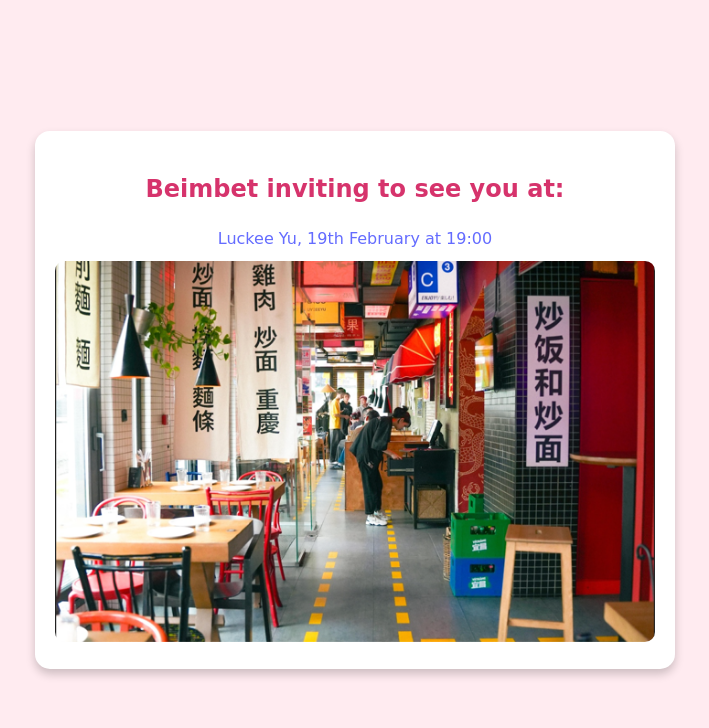
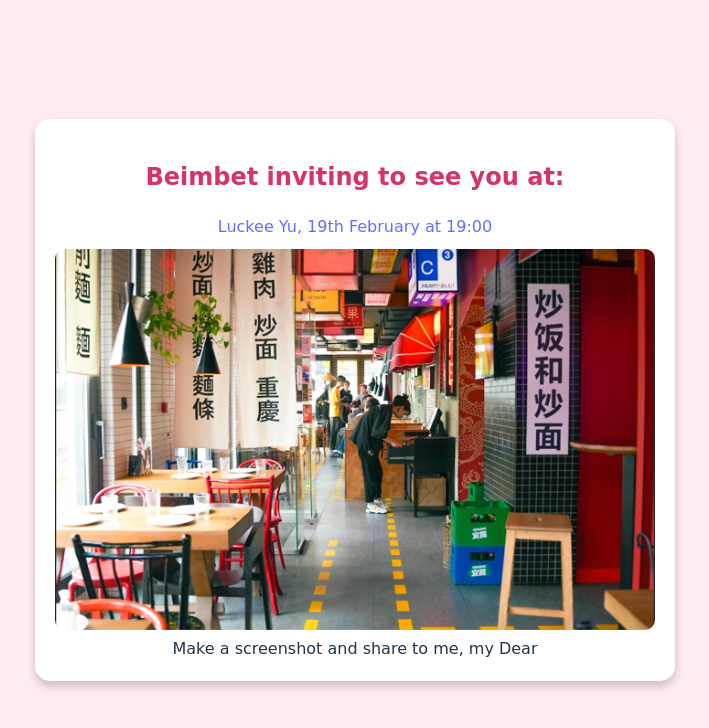
Before and after one commit to m-bikko/Valentine-day, a React (Vite) app: page / in a window 1280 px wide. Both pictures are taken after a click on the button "Yes". Shown: the top 728 px of the page, without its empty margins (285-994 px from the left). Built offline with nearby package versions, Linux system fonts and the light colour scheme.

Commit message:
Last Update

```diff
--- a/src/App.jsx
+++ b/src/App.jsx
@@ -48,12 +48,16 @@ export default function App() {
                 </motion.button>
             </div>
             {showPopup && (
-                <motion.div className="popup" initial={{ opacity: 0 }} animate={{ opacity: 1 }}>
+                <motion.div className="popup" initial={{opacity: 0}} animate={{opacity: 1}}>
                     <h2 className={"clr"}>Beimbet inviting to see you at:</h2>
-                    <a href="https://2gis.kz/almaty/search/%D0%BA%D1%83%D1%88%D0%B0%D1%82%D1%8C/firm/9429940001525559?m=76.95642%2C43.245285%2F20" target="_blank" rel="noopener noreferrer">
+                    <a href="https://2gis.kz/almaty/search/%D0%BA%D1%83%D1%88%D0%B0%D1%82%D1%8C/firm/9429940001525559?m=76.95642%2C43.245285%2F20"
+                       target="_blank" rel="noopener noreferrer">
                         Luckee Yu, 19th February at 19:00
                     </a>
-                    <img src={PintaImage} alt="Pinta Interior" className="pinta" />
+                    <img src={PintaImage} alt="Pinta Interior" className="pinta"/>
+                    <div>
+                        Make a screenshot and share to me, my Dear
+                    </div>
                 </motion.div>
             )}
         </div>
```
